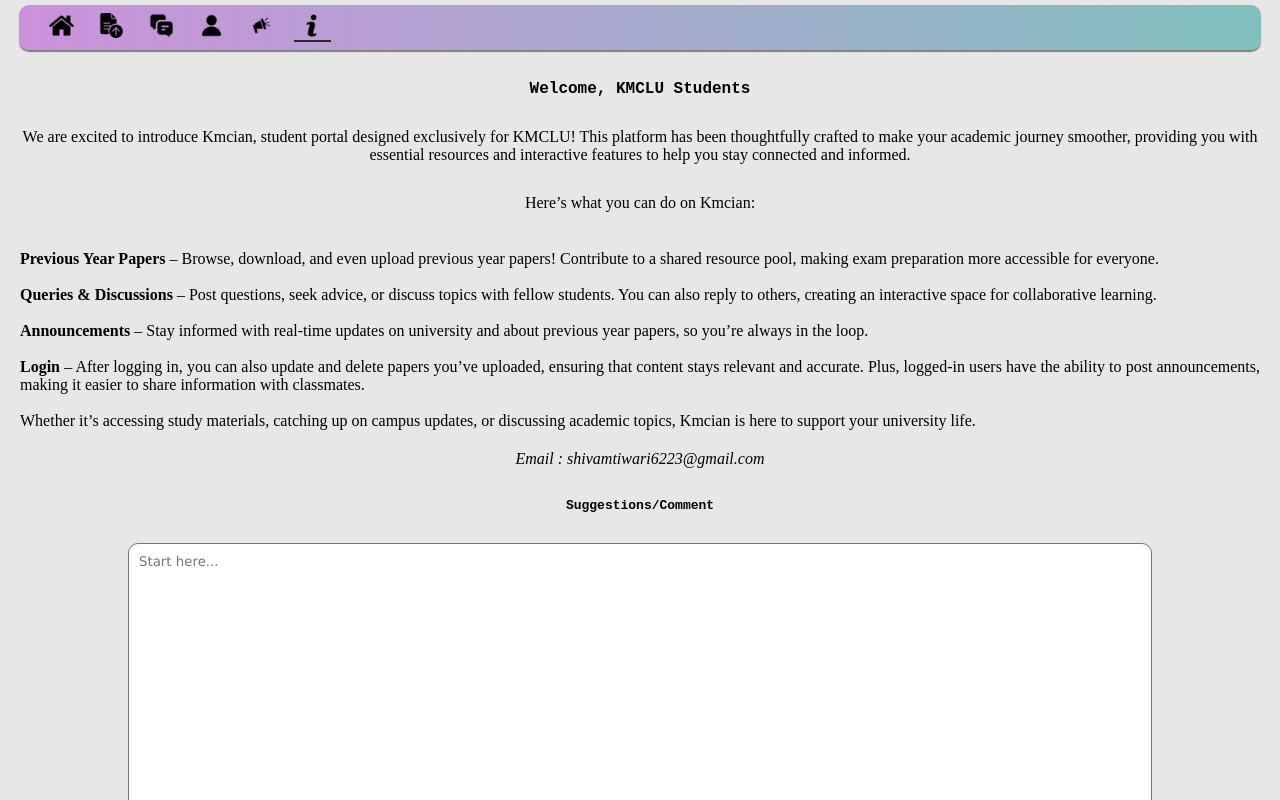
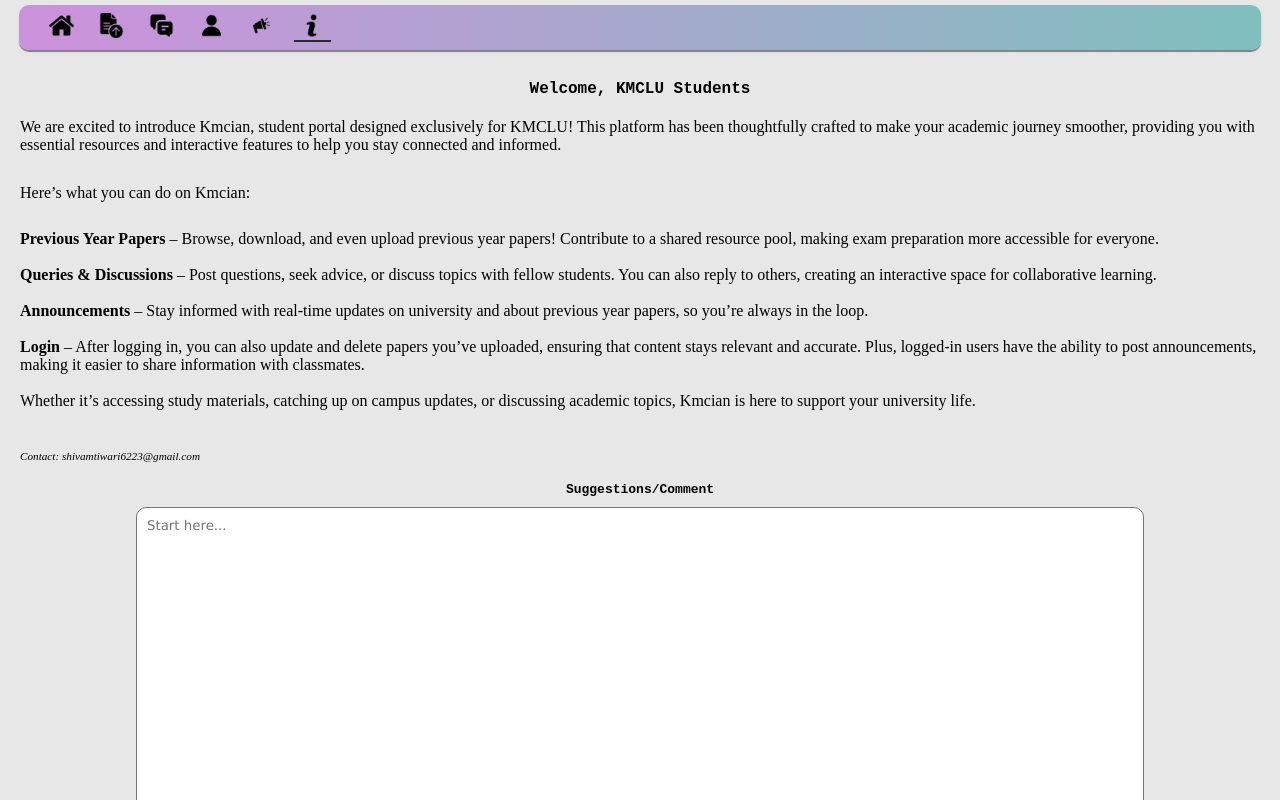
Before and after one commit to Shivamtiwari6393/kmcian_frontend, a React (Vite) app: page /about in a window 1280 px wide. Shown: the top 800 px of the page. Built offline with nearby package versions, Linux system fonts and the light colour scheme; no server answers.

Commit message:
added post comment function

```diff
--- a/src/Components/About.jsx
+++ b/src/Components/About.jsx
@@ -1,7 +1,50 @@
 import toast from "react-hot-toast";
 import "../Styles/About.css";
+import { useState } from "react";
 
 function About() {
+  const [comment, setComment] = useState("");
+
+  const handleChange = (e) => {
+    setComment(e.target.value);
+  };
+
+  //-------- post comment function--------------
+
+  const postComment = () => {
+    if (comment == "") {
+      return;
+    }
+
+    // const url = "http://127.0.0.1:8000/api/comment";
+    const url = "https://kmcianbackend.vercel.app/api/comment"
+
+   const id =  toast.loading("Posting...")
+
+    fetch(url, {
+      method: "POST",
+      body: JSON.stringify({ comment: comment }),
+    })
+      .then((response) => {
+        if (!response.ok) {
+          return response.json().then((data) => {
+            throw new Error(data.message);
+          });
+        }
+
+
+        toast.success("Response posted", {id: id})
+
+
+
+      })
+      .catch((error) => {
+        console.log(error);
+
+        toast.error(error.message, {id: id});
+      });
+  };
+
   return (
     <div className="about-container">
       <div className="welcome-container">
@@ -29,14 +72,14 @@
               <br />
               <br />
               <b> Announcements</b> – Stay informed with real-time updates on
-              university and about previous year papers, so you’re always in
-              the loop.
+              university and about previous year papers, so you’re always in the
+              loop.
               <br />
               <br />
-              <b>Login</b> – After logging in, you can also update and
-              delete papers you’ve uploaded, ensuring that content stays
-              relevant and accurate. Plus, logged-in users have the ability to
-              post announcements, making it easier to share information with
+              <b>Login</b> – After logging in, you can also update and delete
+              papers you’ve uploaded, ensuring that content stays relevant and
+              accurate. Plus, logged-in users have the ability to post
+              announcements, making it easier to share information with
               classmates.
               <br />
               <br />
@@ -44,9 +87,12 @@
               updates, or discussing academic topics, Kmcian is here to support
               your university life.
             </p>
-            <i>Email : shivamtiwari6223@gmail.com</i>
           </div>
         </p>
+      </div>
+
+      <div className="contact">
+        <p>Contact: shivamtiwari6223@gmail.com</p>
       </div>
 
       <div className="comment-container">
@@ -55,10 +101,12 @@
           name="comment"
           id="comment"
           placeholder="Start here..."
+          onChange={handleChange}
+          value={comment}
         ></textarea>
 
         <div className="button-container">
-          <button onClick={()=>toast.success("Succesfully Posted")}>Submit</button>
+          <button onClick={() => postComment()}>Submit</button>
         </div>
       </div>
     </div>
--- a/src/Styles/About.css
+++ b/src/Styles/About.css
@@ -1,46 +1,50 @@
-.about-container{
+.about-container {
+  user-select: none;
   text-align: center;
-    margin: 20px 0px;
+  margin: 20px auto;
+  padding: 10px;
+  width: 100vw;
 }
-.about-container h4{
-    margin: 20px 0px;
+.about-container h4 {
   font-family: monospace;
 }
 
-.about-container .comment-container{
+.about-container .welcome-container h4 {
+  font-size: large;
+}
+
+.about-container .welcome-container p {
+  padding: 10px;
+  margin: 10px 0px;
+  font-family: "Times New Roman", Times, serif;
+  text-align: left;
+}
+.about-container .welcome-container .info p {
+  padding: 0px;
+}
+
+.about-container .contact {
+  font-style: oblique;
+  padding: 10px;
+  font-size: 70%;
+  max-width: 300px;
+  text-align: left;
+}
+
+.about-container .comment-container {
   margin: 10px 0px;
 }
 
-.about-container .comment-container textarea{
+.about-container .comment-container textarea {
   padding: 10px;
   border-radius: 10px;
   margin: 10px 0px;
   font-family: Verdana, Geneva, Tahoma, sans-serif;
   width: 80%;
-    height: 50vh;
-
+  height: 40vh;
 }
 
-
-.about-container .welcome-container h4{
-    padding: 10px;
-    margin: 5px;
-    font-size: large;
-}
-
-.about-container .welcome-container p{
-    padding: 10px;
-    margin: 10px 0px;
-    font-family: 'Times New Roman', Times, serif;
-}
-
-
-.about-container .welcome-container .info p{
-    text-align: justify;
-}
-
-
-.about-container .comment-container .button-container button{
+.about-container .comment-container .button-container button {
   padding: 5px 7px;
   font-weight: bold;
   background-color: rgba(0, 128, 0, 0.77);
```
Also changed, not shown: src/Components/Upload.jsx (+2 -10 lines). Lines whose indentation alone changed are shown as unchanged.
